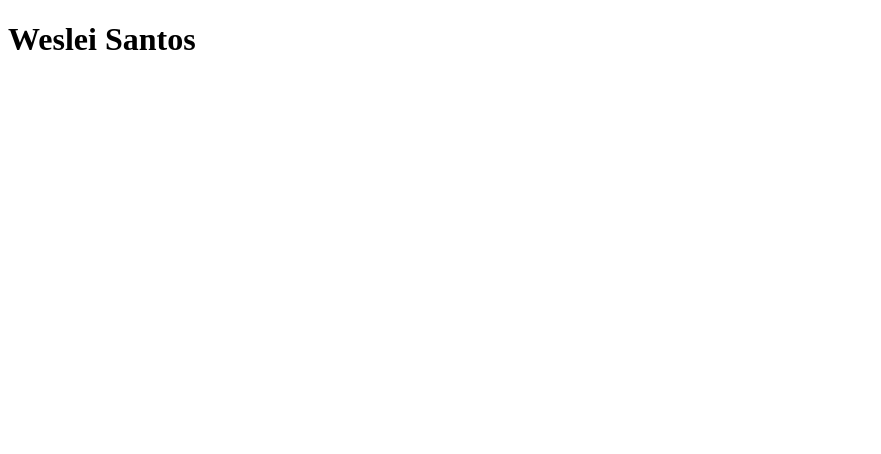
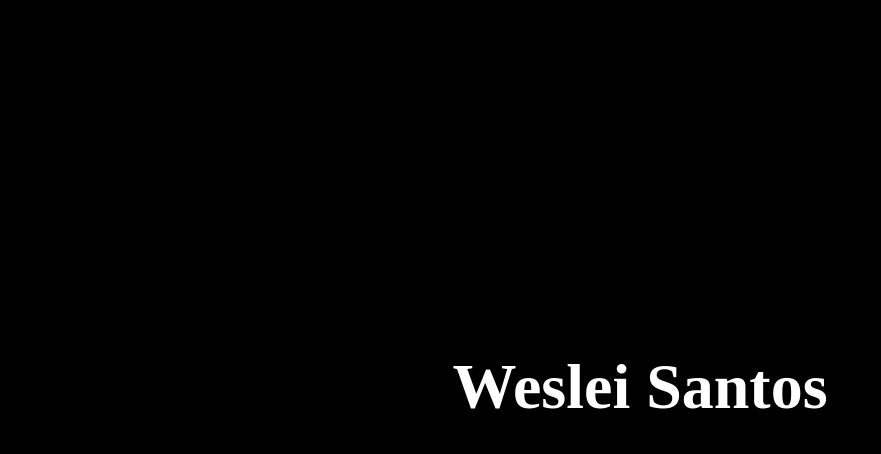
Before and after one commit to wees77/Portifolio-ds1m, a plain HTML site: page index.html in a window 1280 px wide. Shown: the whole page, without its empty margins (0-881 px from the left). Drawn offline with Linux system fonts and the light colour scheme.

Commit message:
html concluído2

```diff
--- a/index.html
+++ b/index.html
@@ -3,12 +3,14 @@
 <head>
     <meta charset="UTF-8">
     <meta name="viewport" content="width=device-width, initial-scale=1.0">
+    <link rel="stylesheet" href="./style.css">
     <title>Portfolio</title>
 </head>
 <body>
     <header></header>
     <main>
         <h1>Weslei Santos</h1>
+        <h2>copy&</h2>
     </main>
     <footer></footer>
 </body>
--- /dev/null
+++ b/style.css
@@ -0,0 +1,30 @@
+* {
+    padding: 0;
+    margin: 0;
+    box-sizing: border-box;
+}
+
+ul, ol, li {
+    list-style: none;
+}
+
+a {
+    text-decoration: none;
+}
+
+body {
+    height: 100vh;
+    display: grid;
+    grid-template-rows: 100px 1fr 100px;
+    background-color: black;
+}
+
+main {
+    display: grid;
+    place-content: center;
+}
+
+h1 {
+    color: white;
+    font-size: 4rem;
+}
```
